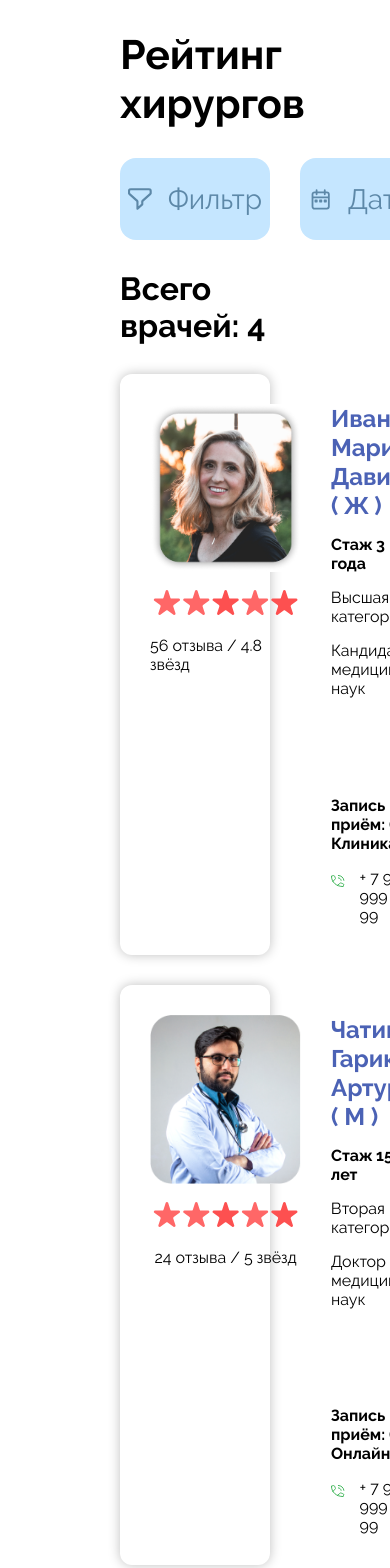
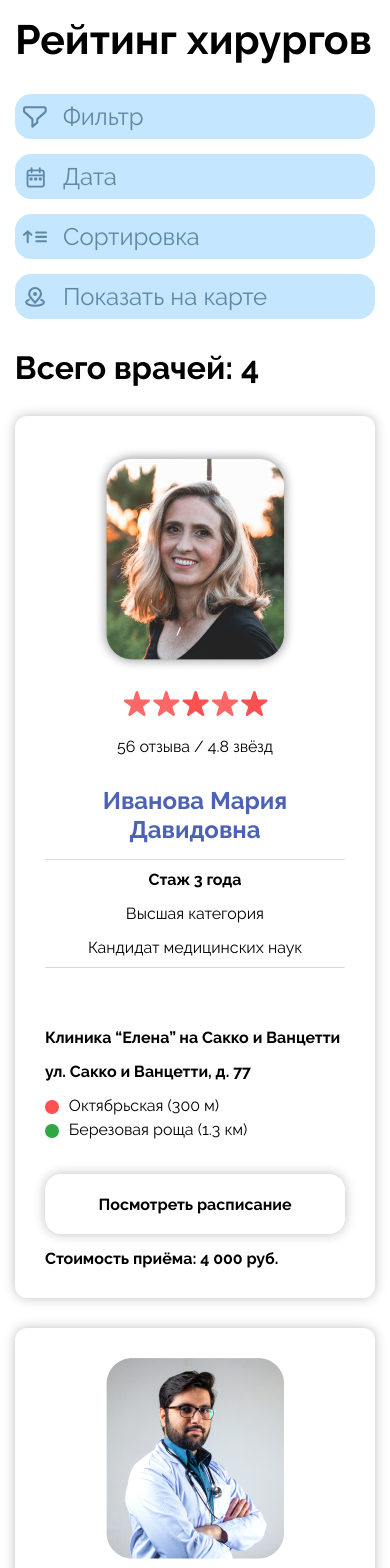
Before and after one commit to vlnt-trsv/filter, a React (Create React App) app: page / in a window 390 px wide. Shown: the top 1568 px of the page. Built offline with nearby package versions, Linux system fonts and the light colour scheme; a web font is replaced by a local one.

Commit message:
add adaptive (390px)

```diff
--- a/src/FilterComponent.js
+++ b/src/FilterComponent.js
@@ -299,9 +299,8 @@ class FilterComponent extends Component {
                   <div className="information">
                     <div className="middle-info">
                       <div className="middle-info-up">
-                        <h2>
-                          {doctor.name} ( {doctor.gender} )
-                        </h2>
+                        <h2>{doctor.name}</h2>
+                        <div className="border">
                           <h4>
                             Стаж{" "}
                             {doctor.experience >= 5
@@ -310,6 +309,7 @@ class FilterComponent extends Component {
                           </h4>
                           <p>{doctor.category}</p>
                           <p>{doctor.academicDegree}</p>
+                        </div>
                       </div>
                       <div className="middle-info-down">
                         <h4>Запись на приём: ( {doctor.admissionType} )</h4>
--- a/src/select.css
+++ b/src/select.css
@@ -28,13 +28,17 @@
 .button-container {
   display: flex;
   justify-content: space-between;
+  flex-wrap: wrap;
+  gap: 30px;
   width: 100%;
   margin: 30px 0;
 }
 
-.button-container-left {
+.button-container-left,
+.button-container-right {
   display: flex;
   flex-direction: row;
+  flex-wrap: wrap;
   gap: 30px;
 }
 
@@ -115,7 +119,8 @@ button {
   width: 100%;
 }
 
-.middle-info-up {
+.middle-info-up,
+.border {
   display: flex;
   flex-direction: column;
   gap: 15px;
@@ -213,7 +218,6 @@ button {
   color: #5d88a8;
   text-align: center;
   font-family: Raleway;
-  font-size: 28px;
   font-style: normal;
   font-weight: 400;
   line-height: normal;
@@ -294,3 +298,58 @@ button {
 .popup.active {
   display: block;
 }
+
+/* Adaptive */
+
+@media (max-width: 390px) {
+  .container {
+    padding: 15px 15px;
+  }
+  .button-container {
+    gap: 15px;
+  }
+  .button-container-left {
+    gap: 15px;
+  }
+  .button-container-right {
+    width: 100%;
+  }
+  .filter-toggle {
+    width: 100%;
+  }
+
+  .cards,
+  .information {
+    flex-direction: column;
+  }
+  .cards {
+    padding: 30px;
+  }
+  .middle-info-up,
+  .border {
+    text-align: center;
+    margin-bottom: 30px;
+  }
+  .middle-info-up h2 {
+    font-size: 24px;
+  }
+  .right-info-up{
+    margin-bottom: 30px;
+  }
+  .right-info-up h2 {
+    font-size: 16px;
+  }
+  .right-info-down button{
+    font-size: 16px;
+    font-weight: bold;
+    width: 300px;
+  }
+  .border {
+    padding: 10px 0;
+    border-top: 1px solid #dadada;
+    border-bottom: 1px solid #dadada;
+  }
+  .middle-info-down {
+    display: none;
+  }
+}
```
Lines whose indentation alone changed are shown as unchanged.
